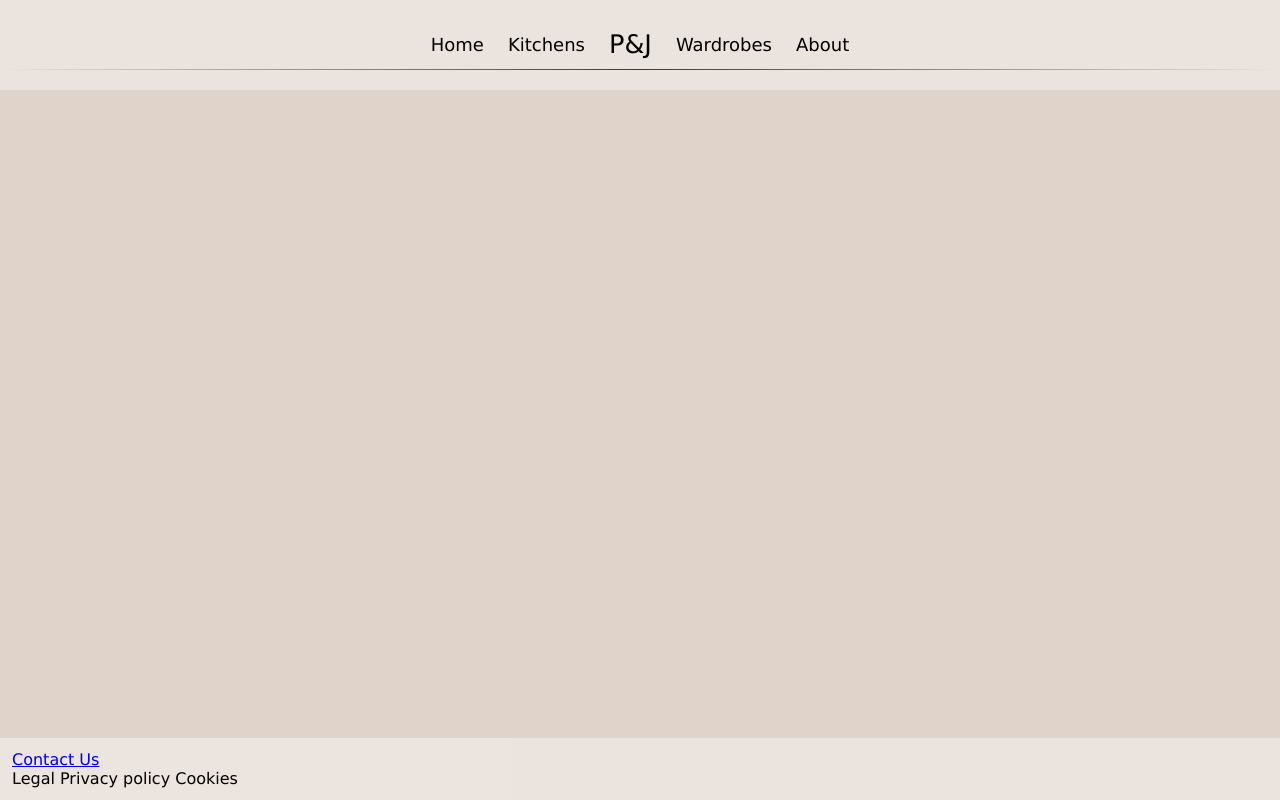
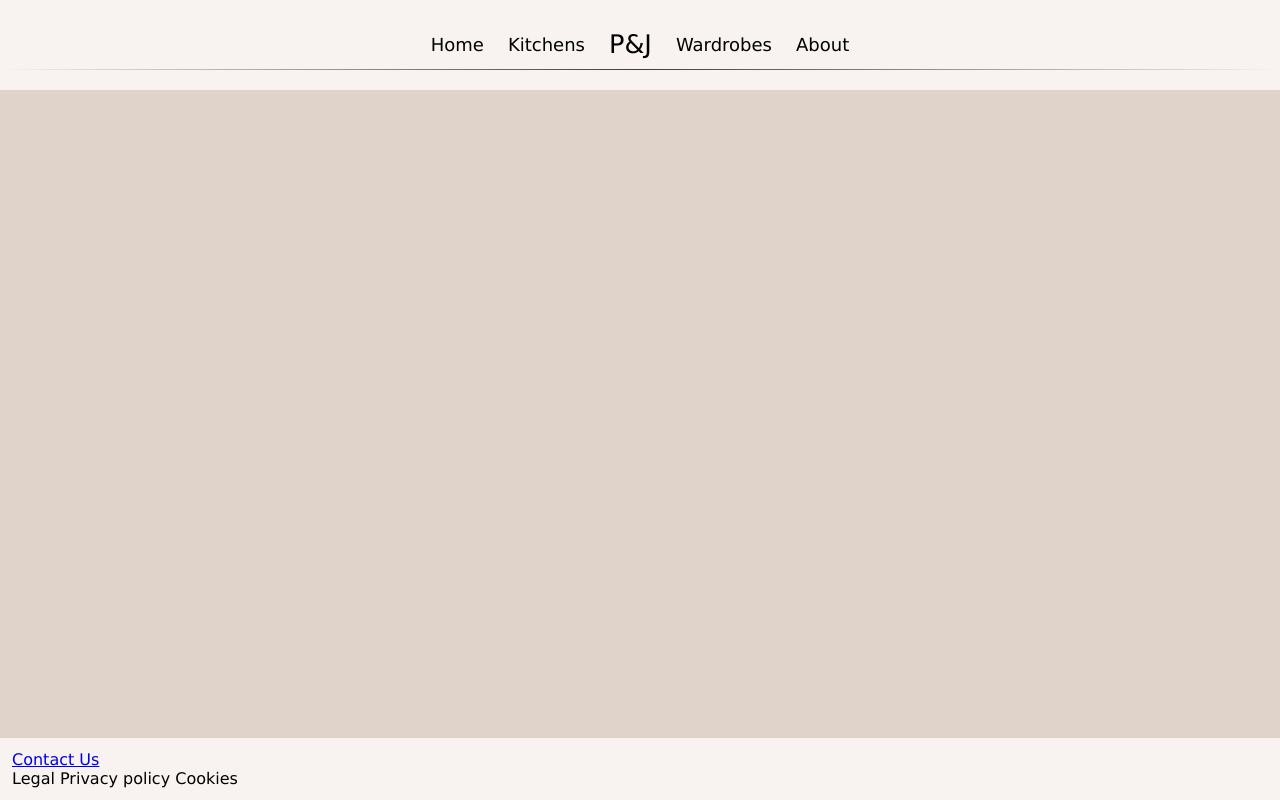
Before and after one commit to Orbitz4k/Kitchen_Website, a PHP site: page /about.html in a window 1280 px wide. Run offline with PHP 8.4, Linux system fonts and the light colour scheme.

Commit message:
Remove transparency header/footer on index

```diff
--- a/public/css/stylesheet.css
+++ b/public/css/stylesheet.css
@@ -12,7 +12,7 @@
 /*header stuff*/
 .header {
 	overflow: hidden;
-	background-color: rgba(248, 243, 241, 0.5);
+	background-color: rgba(248, 243, 241);
 	padding: 20px 10px;
 }
 
@@ -75,7 +75,7 @@ footer {
 	bottom: 0;
 	width: 100%;
 	padding: 12px;
-	background-color: rgba(248, 243, 241, 0.5);
+	background-color: rgba(248, 243, 241);
 	text-decoration: none;
 }
 
```
